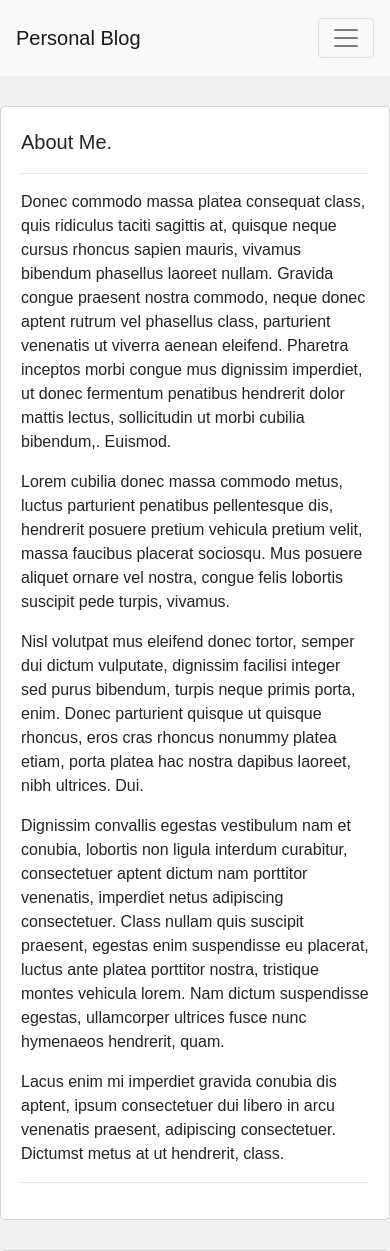
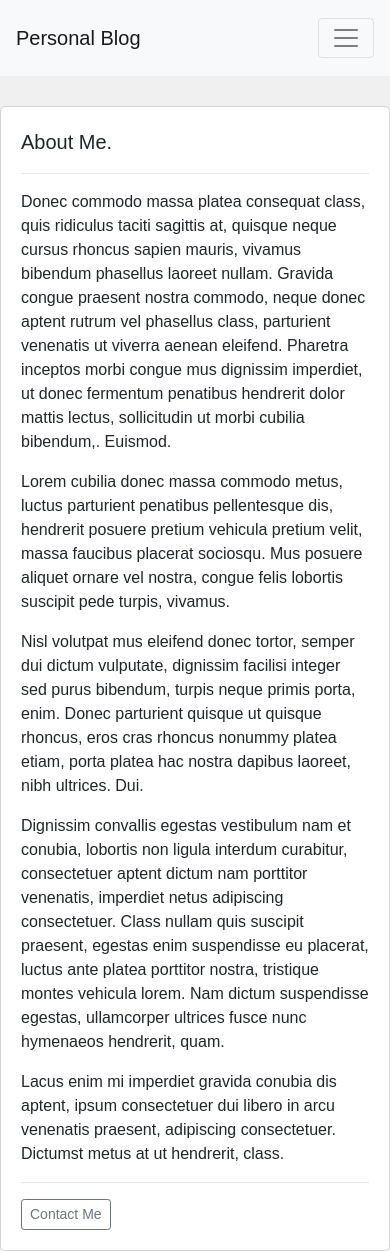
Before and after one commit to daniele-salerno/Personal-Blog-AI, a Flask app: page /about in a window 390 px wide. Shown: the top 1251 px of the page. Run offline with Flask 2, Linux system fonts and the light colour scheme; some libraries are stand-ins or nearby versions.

Commit message:
pagina contatti + font aweasome

```diff
--- a/blog/routes.py
+++ b/blog/routes.py
@@ -25,9 +25,9 @@ def homepage():
     return render_template("homepage.html", posts=posts, current_page=page_number,
                             next_page=next_page, previous_page=previous_page)
 
-@app.route("/contacts")
-def contacts():
-    return "Contattaci!"
+@app.route("/contact")
+def contact():
+    return render_template("contact_page.html")
 
 @app.route("/about")
 def about():
--- a/blog/static/blog.css
+++ b/blog/static/blog.css
@@ -138,3 +138,12 @@ html, body {
 .read-more:hover {
     color: #343a40 !important;
 }
+
+.custom-link {
+    color: #000;
+}
+
+.custom-link:hover {
+    color: #343a40;
+    text-decoration: none;
+}
--- a/blog/templates/about_page.html
+++ b/blog/templates/about_page.html
@@ -1,6 +1,6 @@
 {% extends 'base.html' %}
 
-{% block title %}About{% endblock %}
+{% block title %}About Me{% endblock %}
 
 {% block content %}
 <div class="container content-container">
@@ -13,6 +13,7 @@
                 <hr>
                 {{ lipsum() }}
                 <hr>
+                <a class="btn btn-sm btn-outline-secondary" href="{{ url_for('contact') }}">Contact Me</a>
             </div>
         </div>
 
--- a/blog/templates/base.html
+++ b/blog/templates/base.html
@@ -8,6 +8,8 @@
     <link rel="stylesheet" href="https://cdn.jsdelivr.net/npm/bootstrap@4.5.3/dist/css/bootstrap.min.css" integrity="sha384-TX8t27EcRE3e/ihU7zmQxVncDAy5uIKz4rEkgIXeMed4M0jlfIDPvg6uqKI2xXr2" crossorigin="anonymous">
     <link href="https://fonts.googleapis.com/css2?family=Oxanium:wght@300&display=swap" rel="stylesheet">
     <link rel="stylesheet" href="{{ url_for('static', filename='blog.css') }}">
+
+    <script src="https://kit.fontawesome.com/f5a31d50f5.js" crossorigin="anonymous"></script>
 </head>
 <body>
     <nav class="navbar navbar-expand-lg navbar-light bg-light">
@@ -24,6 +26,9 @@
                 </li>
                 <li class="nav-item">
                     <a class="nav-link {% if request.path == '/about' %}active{% endif %}" href="{{ url_for('about') }}">About</a>
+                </li>
+                <li class="nav-item">
+                    <a class="nav-link {% if request.path == '/contact' %}active{% endif %}" href="{{ url_for('contact') }}">Contacts</a>
                 </li>
                 <li class="nav-item">
                     <a class="nav-link {% if request.path == '/create-post' %}active{% endif %}" href="{{ url_for('post_create') }}">New Post</a>
```
Also changed, not shown: blog/templates/contact_page.html (added, +31 -0 lines).
